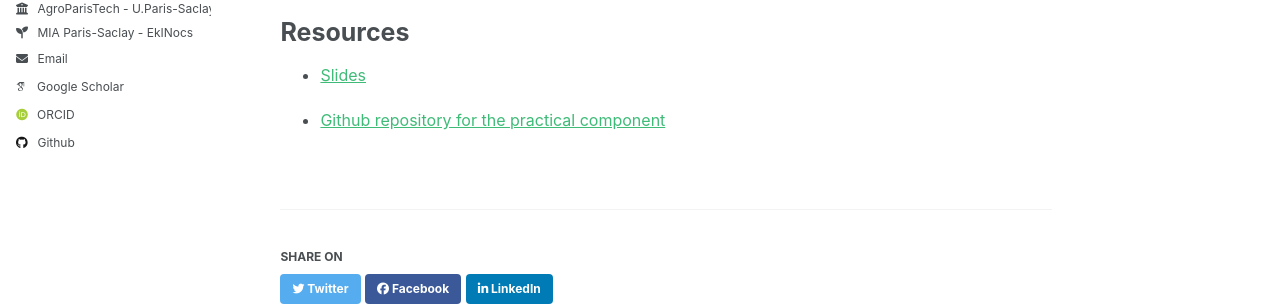
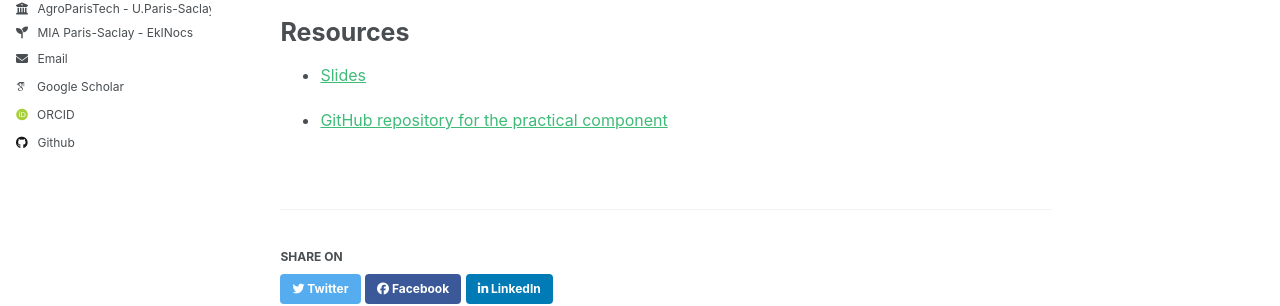
Before and after one commit to JulAgu/JulAgu.github.io, a Jekyll site: the page built from _teaching/2025-teaching-1.md, in a window 1280 px wide and 1001 px high. Shown: the part 402-708 px from the top of the window. Built offline with Jekyll 4.4.1, drawn with Linux system fonts in a browser that asks for light colours; some web fonts are replaced.

```diff
--- a/_teaching/2025-teaching-1.md
+++ b/_teaching/2025-teaching-1.md
@@ -19,4 +19,4 @@ Resources
 =======
 * [Slides](http://julagu.github.io/files/imputation_hidrology.pdf)
 
-* [Github repository for the practical component](https://github.com/JulAgu/ML_data_imputation)
+* [GitHub repository for the practical component](https://github.com/JulAgu/ML_data_imputation)
```
